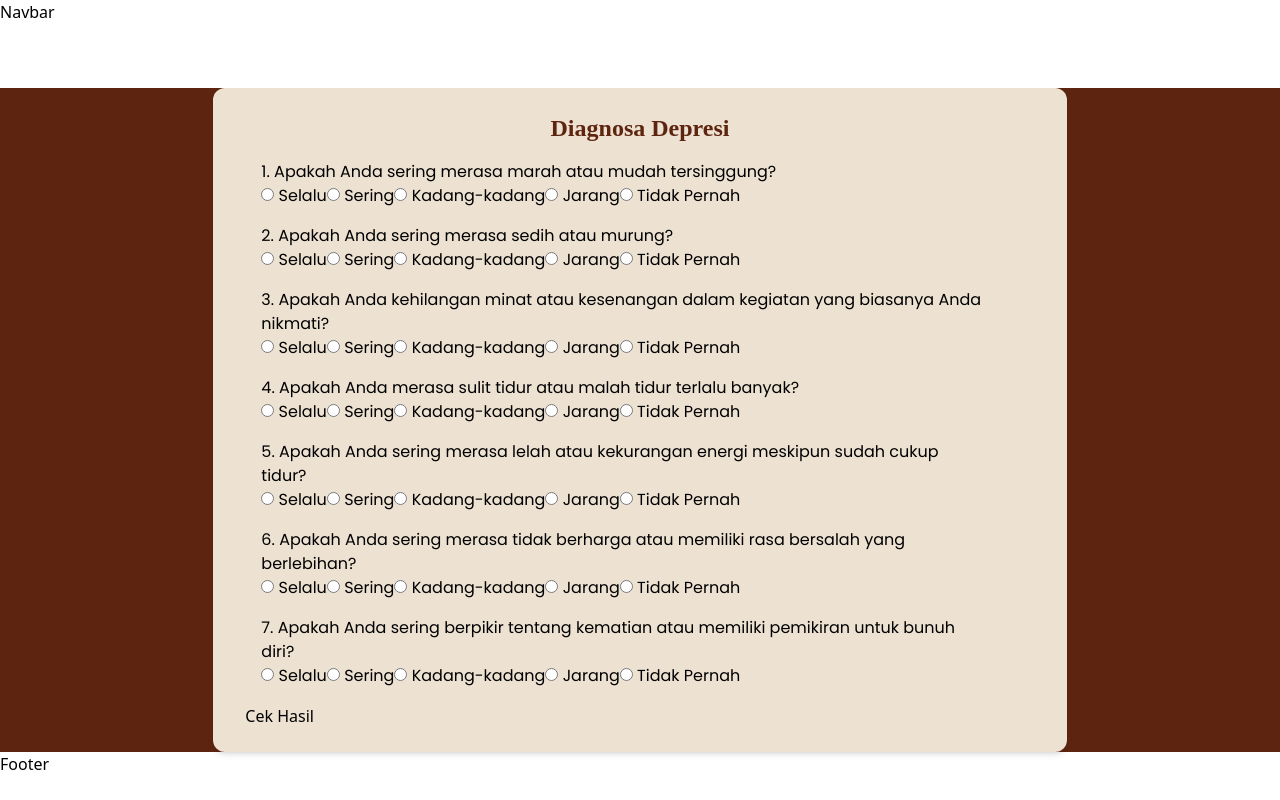
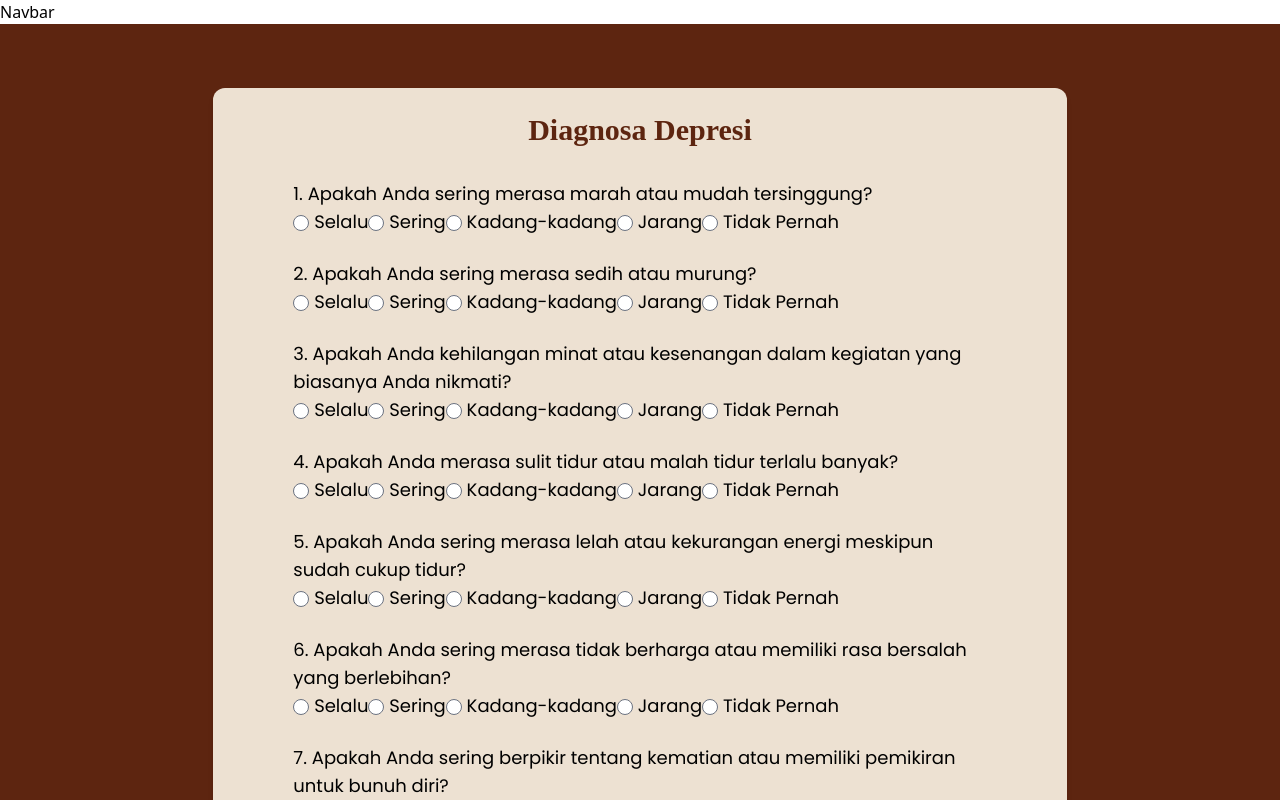
Before and after one commit to SofiaFei/Depresis, a React (Vite) app: page /Diagnosa in a window 1280 px wide. Shown: the top 800 px of the page. Built offline with nearby package versions, Linux system fonts and the light colour scheme.

Commit message:
feat: add flowbite

```diff
--- a/package.json
+++ b/package.json
@@ -10,6 +10,8 @@
     "preview": "vite preview"
   },
   "dependencies": {
+    "flowbite": "^1.8.1",
+    "flowbite-react": "^0.6.4",
     "react": "^18.2.0",
     "react-dom": "^18.2.0",
     "react-router-dom": "^6.16.0"
--- a/src/components/Diagnosa/Diagnosa.jsx
+++ b/src/components/Diagnosa/Diagnosa.jsx
@@ -43,11 +43,12 @@ function Diagnosa() {
 
     return (
         <section className="app bg-merahtua">
-            <div className='container mx-auto w-5/6 lg:w-2/3'>
-                <form className='bg-krim mt-16 p-6 px-8 rounded-xl shadow-md'>
-                    <h1 className='font-bold font-OpenSans text-2xl text-center mb-4 text-merahtua  '>Diagnosa Depresi</h1>
+            <div className='container mx-auto py-16 w-5/6 lg:w-2/3'>
+                {/* form */}
+                <div className='bg-krim p-6 px-20 rounded-xl shadow-md'>
+                    <h1 className='font-bold font-OpenSans text-3xl text-center mb-8 text-merahtua  '>Diagnosa Depresi</h1>
                     {pertanyaanList.map((pertanyaan, index) => (
-                        <div className='mb-4 ml-4 font-Poppins w-11/12' key={index}>
+                        <div className='text-lg mb-6 font-Poppins' key={index}>
                             <p>{index+1}. {pertanyaan}</p>
                             {skalaJawaban.map((skala, sIndex) => (
                                 <label key={sIndex}>
@@ -67,8 +68,9 @@ function Diagnosa() {
                     ))}
                     <button onClick={handleSubmit}>Cek Hasil</button>
                     {hasil && <div className="hasil"><h2>Hasil: {hasil}</h2></div>}
-                </form>
+                </div>
             </div>
+
         </section>
     );
 }
--- a/tailwind.config.js
+++ b/tailwind.config.js
@@ -25,5 +25,7 @@ export default {
       },
     },
   },
-  plugins: [],
+  plugins: [
+    require('flowbite/plugin')
+  ],
 }
```
Also changed, not shown: 1 other file (tests, documents, lock files or other folders).
